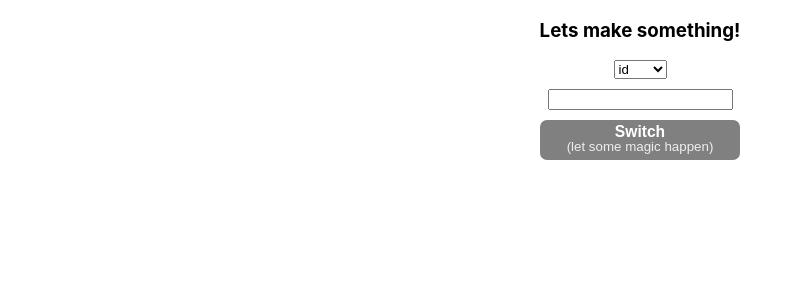
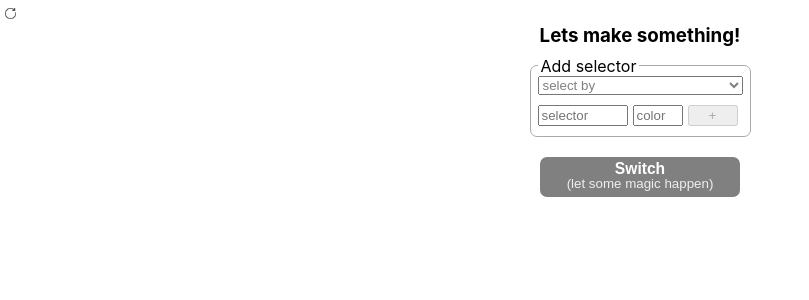
Before and after one commit to Snollyg0ster/Themes-creator, a React app: page / in a window 1280 px wide. Shown: the top 300 px of the page, without its empty margins (0-809 px from the left). Built offline with nearby package versions, Linux system fonts and the light colour scheme.

Commit message:
fix styles

```diff
--- a/src/App.tsx
+++ b/src/App.tsx
@@ -1,12 +1,11 @@
-import React, { ChangeEvent, CSSProperties, EventHandler, useState } from 'react';
+import SelectorEditor from './components/SelectorEditor';
 import { Farewell, TabInfo } from './models';
 import { makeStyles, sendTabMessage } from './utils';
-
-const selectorTypes: string[] = ['id', 'class' ]
+import reset from './assets/img/reset.png'
+import { useState } from 'react';
 
 function App() {
-  const [selectorType, setSelectorType] = useState(selectorTypes[0]);
-  const [selector, setSelector] = useState('');
+  const [visible, setVisible] = useState(true);
 
   const makeMagic = () => {
     chrome.tabs.query({active: true, currentWindow: true}, (tabs) => {
@@ -19,23 +18,28 @@ function App() {
     );
   }
 
-  const handleSelectorType = (event: ChangeEvent<HTMLSelectElement>) => setSelectorType(event.target.value)
-
-  const handleSelector = (event: ChangeEvent<HTMLInputElement>) => setSelector(event.target.value)
+  const resetAll = () => {
+    setVisible(false),
+    setTimeout(() => setVisible(true))
+  }
 
   const styles = useStyles();
 
   return (
+    <>
+      { visible &&
         <div style={styles.root}>
+          <button style={styles.resetButton} onClick={resetAll}>
+            <img alt="reset" src={reset} style={styles.reset}/>
+          </button>
           <h3>Lets make something!</h3>
-      <select value={selectorType} onChange={handleSelectorType} style={styles.select}>
-        {selectorTypes.map(selector => <option value={selector}>{selector}</option>)}
-      </select>
-      <input value={selector} onChange={handleSelector}/>
+          <SelectorEditor />
           <button onClick={makeMagic} style={styles.button}>
             <h3 style={styles.switch}>Switch</h3>(let some magic happen)
           </button>
         </div>
+      }
+    </>
   );
 }
 
@@ -43,10 +47,20 @@ const useStyles = makeStyles({
   root: {
     display: 'flex',
     flexDirection: 'column',
-    alignItems: 'center'
+    alignItems: 'center',
+    padding: '5px 15px',
+    position: 'relative',
   },
-  select: {
-    marginBottom: 10,
+  resetButton: {
+    background: 'transparent',
+    borderWidth: 0,
+    position: 'absolute',
+    left: -3,
+    opacity: 0.7,
+  },
+  reset: {
+    height: 15,
+    width: 15
   },
   button: {
     height: 40,
@@ -59,8 +73,8 @@ const useStyles = makeStyles({
     backgroundColor: 'gray',
     borderWidth: 0,
     borderRadius: 7,
-    margin: 10,
-    lineHeight: 0
+    lineHeight: 0,
+    marginTop: 20,
   },
   switch: {
     marginTop: -2,
--- /dev/null
+++ b/src/components/SelectorEditor/SelectorEditor.tsx
@@ -0,0 +1,78 @@
+import { ChangeEvent, useMemo, useState } from "react";
+import { makeStyles } from '../../utils';
+
+const selectorTypes: string[] = ['id', 'class' ]
+
+const SelectorEditor = () => {
+  const [selectorType, setSelectorType] = useState<string>('default');
+  const [selector, setSelector] = useState('');
+  const [color, setColor] = useState('');
+
+  const isSelectorType = useMemo(() => selectorType !== 'default', [selectorType])
+
+  const isDisabled = useMemo(() => !selector || !color || !isSelectorType, [selector, color, isSelectorType])
+
+  const handleSelectorType = (event: ChangeEvent<HTMLSelectElement>) => setSelectorType(event.target.value)
+
+  const handleSelector = (event: ChangeEvent<HTMLInputElement>) => setSelector(event.target.value)
+
+  const handleColor = (event: ChangeEvent<HTMLInputElement>) => setColor(event.target.value)
+
+  const styles = useStyles();
+
+  return (
+    <div style={styles.root}>
+      <title style={styles.title}>Add selector</title>
+      <select value={selectorType} onChange={handleSelectorType} style={{...styles.select, color: isSelectorType ? 'black' : 'gray'}}>
+        {selectorTypes.map(selector => <option value={selector}>{selector}</option>)}
+        <option value={'default'} disabled hidden>select by</option>
+      </select>
+      <div style={styles.editCont}>
+        <input value={selector} onChange={handleSelector} placeholder="selector" style={styles.selectorInput}/>
+        <input value={color} onChange={handleColor} placeholder="color" style={styles.colorInput}/>
+        <button style={styles.colorInput} disabled={isDisabled}>+</button>
+      </div>
+    </div>
+  )
+};
+
+
+const useStyles = makeStyles({
+  root: {
+    display: 'flex',
+    flexDirection: 'column',
+    height: 60,
+    flex: 1,
+    padding: '10px 7px',
+    borderRadius: 7,
+    border: '1px solid #aaaaaaff',
+    position: 'relative'
+  },
+  title: {
+    position: 'absolute',
+    top: -10,
+    color: 'black',
+    display: 'inline',
+    backgroundColor: 'white',
+    padding: '0 3px'
+  },
+  select: {
+    marginBottom: 10,
+  },
+  editCont: {
+    display: 'flex',
+  },
+  selectorInput: {
+    marginRight: 5,
+    width: 90,
+  },
+  colorInput: {
+    marginRight: 5,
+    width: 50,
+  },
+  button: {
+
+  },
+});
+
+export default SelectorEditor;
--- /dev/null
+++ b/src/components/SelectorEditor/index.ts
@@ -0,0 +1 @@
+export {default} from './SelectorEditor';
```
Also changed, not shown: src/assets/img/reset.png (added). Lines whose indentation alone changed are shown as unchanged.
